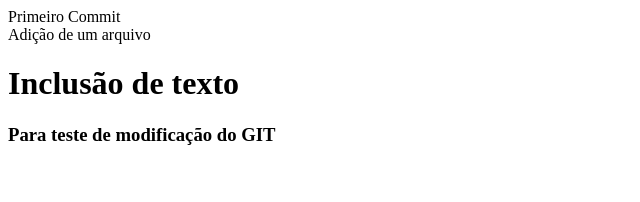
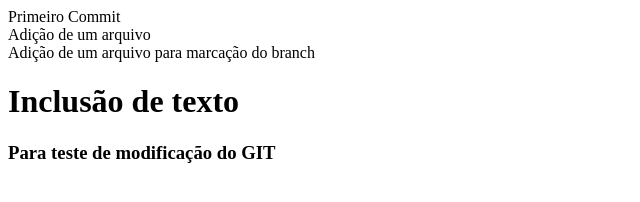
Before and after one commit to javielrezende/TesteGit, a plain HTML site: page public_html/index.html in a window 1280 px wide. Shown: the whole page, without its empty margins (0-640 px from the left). Drawn offline with Linux system fonts and the light colour scheme.

Commit message:
modificação do branch

```diff
--- a/public_html/index.html
+++ b/public_html/index.html
@@ -9,6 +9,9 @@
         <div> Primeiro Commit </div>
         <div> Adição de um arquivo </div>
 
+        <div> Adição de um arquivo para marcação do branch </div>
+
+
         <h1> Inclusão de texto </h1>
         <h3> Para teste de modificação do GIT </h3>
     </body>
```
